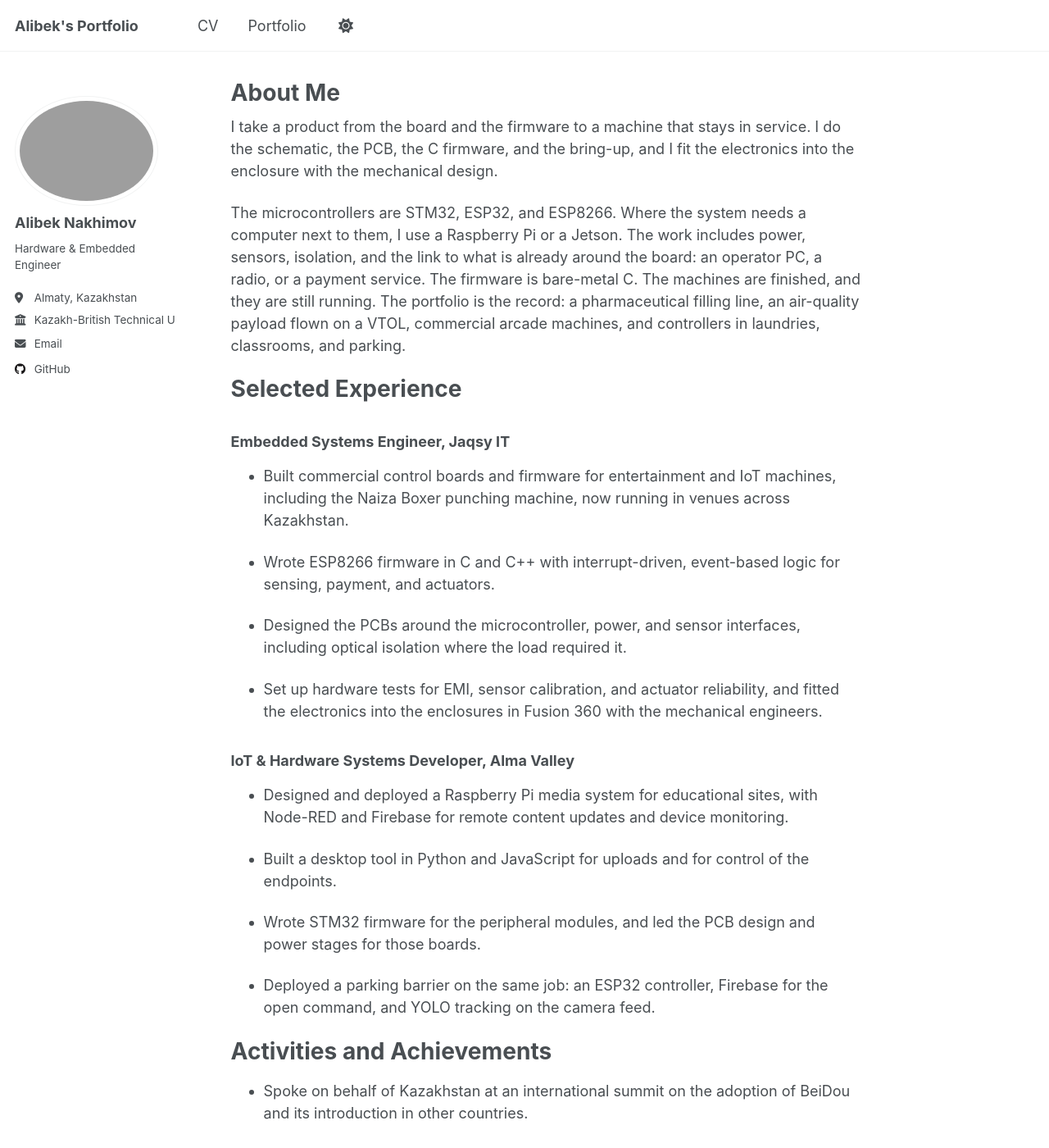
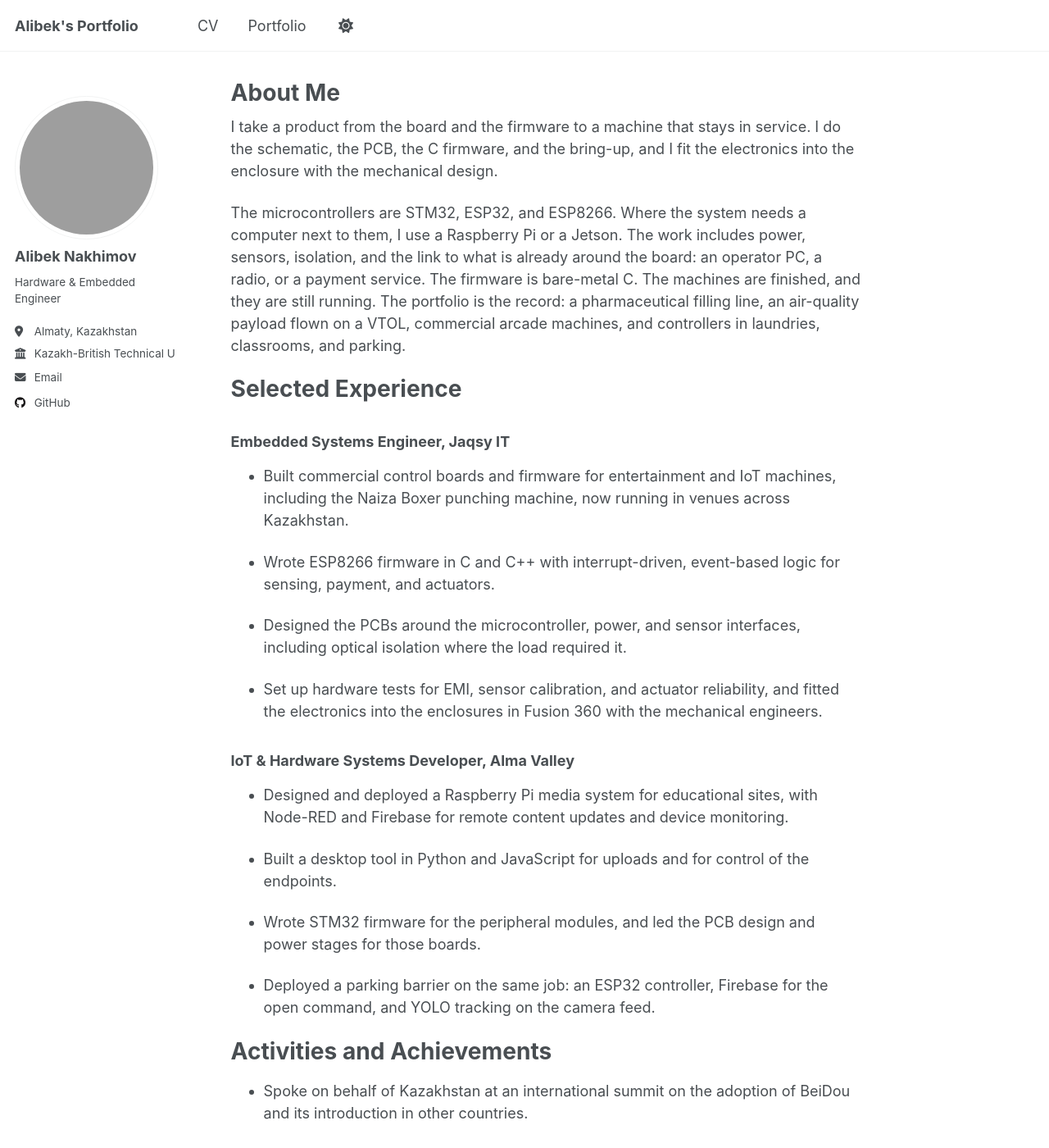
Before and after one commit to alibeknakhimov/portfolio.github.io, a Jekyll site: the page built from _pages/about.md, in a window 1280 px wide and 1400 px high. Shown: the whole window at 82% size. Built offline with Jekyll 4.4.1, drawn with Linux system fonts in a browser that asks for light colours; a script that is not in the unit is left out.

Commit message:
Make the profile photo a circle.
The source image is wider than it is tall, so a 50 percent radius was drawing an oval.

Co-authored-by: Cursor <cursoragent@cursor.com>

```diff
--- a/_sass/layout/_sidebar.scss
+++ b/_sass/layout/_sidebar.scss
@@ -94,12 +94,19 @@
   }
 
   img {
-    max-width: 175px;
+    width: 36px;
+    height: 36px;
+    max-width: none;
+    object-fit: cover;
+    object-position: center;
     border-radius: 50%;
 
     @include breakpoint($large) {
+      width: 175px;
+      height: 175px;
       padding: 5px;
       border: 1px solid var(--global-border-color);
+      box-sizing: border-box;
     }
   }
 }
```
